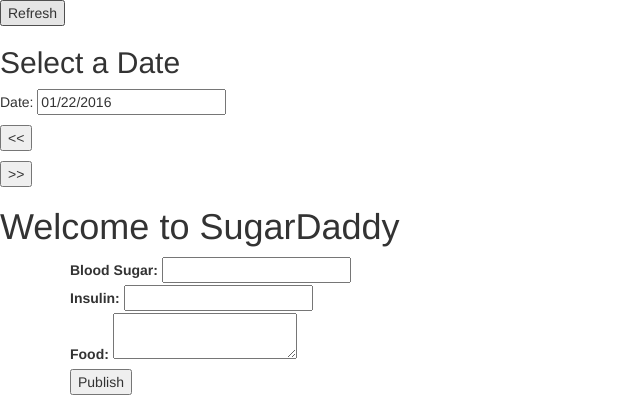
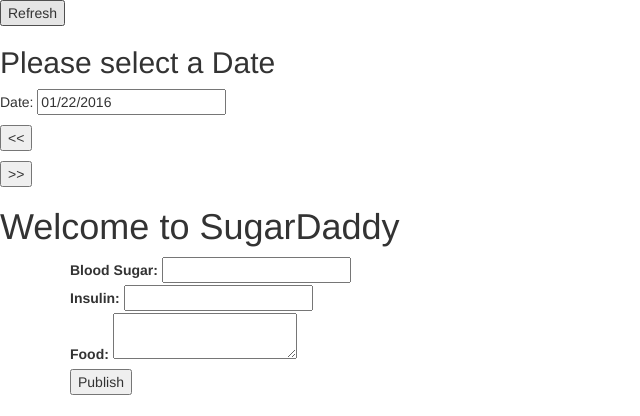
Before and after one commit to clairethebear/SugarDaddy, a Python web app: template templates/index.html in a window 1280 px wide. Shown: the top 416 px of the page, without its empty margins (0-640 px from the left). Run offline with Jinja, Linux system fonts and the light colour scheme; the template is opened without the code that fills it, so the values that code supplies are empty; some libraries are stand-ins or nearby versions.

Commit message:
Update for push

```diff
--- a/templates/index.html
+++ b/templates/index.html
@@ -14,7 +14,7 @@
 	<body>
 		<input type="button" id="getitButton" value="Refresh"/>
 
-		<h2>Select a Date</h2>
+		<h2>Please select a Date</h2>
 		<p>Date:
 		    <input id="txtDate" type="text" />
 		</p>
```
